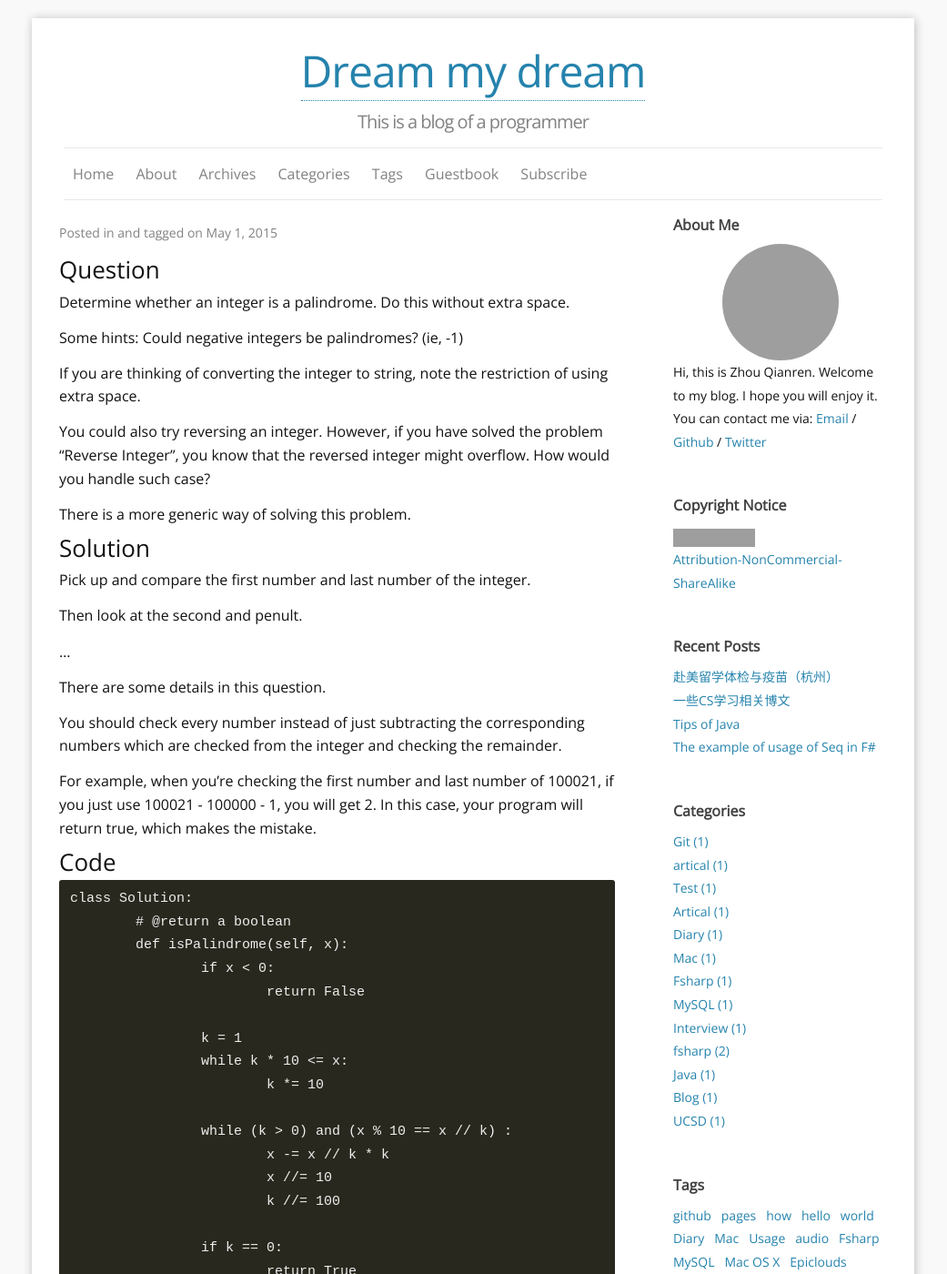
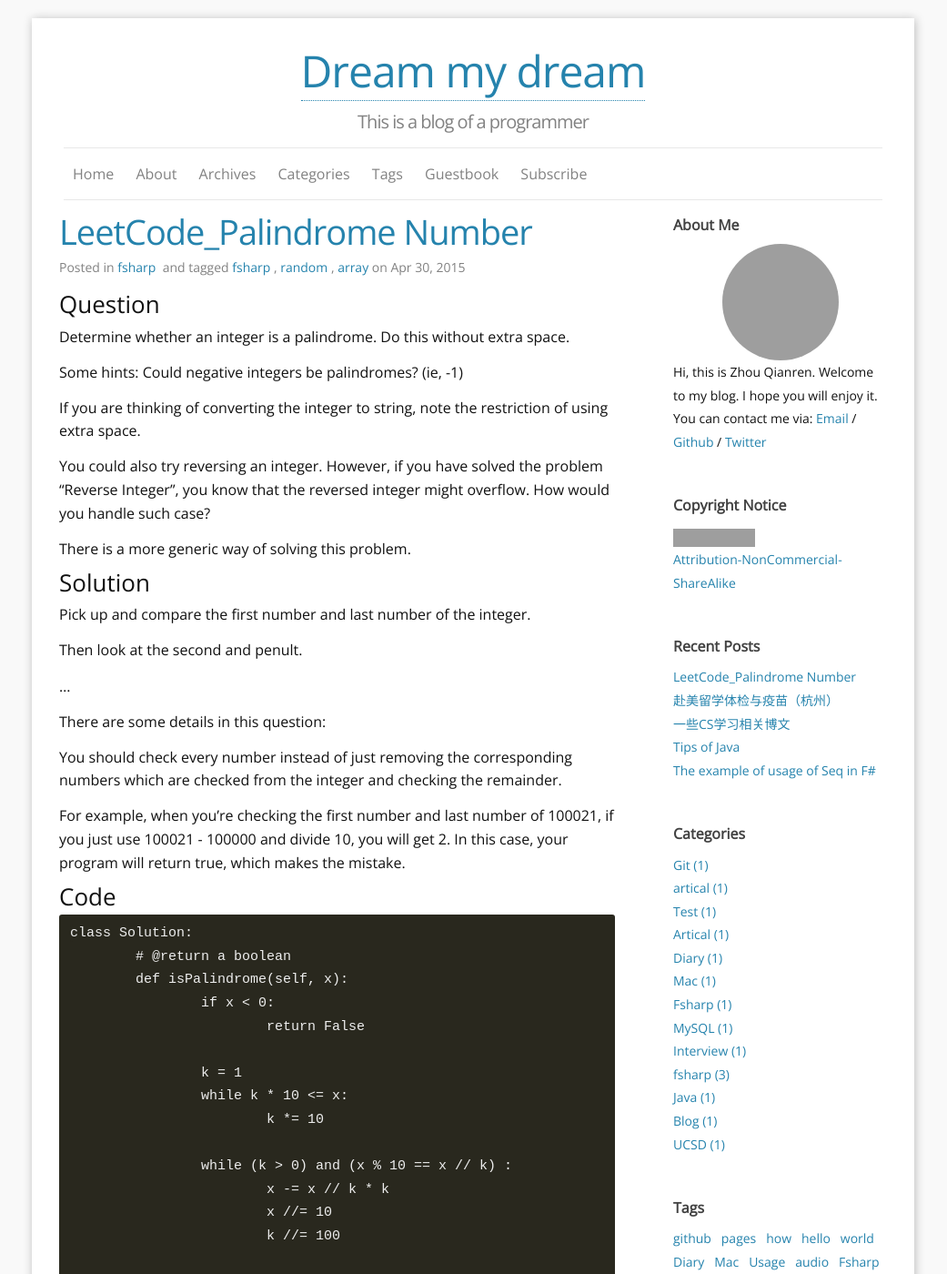
Before and after one commit to kradnangel/kradnangel.github.io, a Jekyll site: the page built from index.html, in a window 1280 px wide and 1400 px high. Shown: the whole window at 91% size, without its empty margins (120-1161 px from the left). Built offline with Jekyll 4.4.1, drawn with Linux system fonts in a browser that asks for light colours; the list of posts is cut into pages by our own code; grey boxes are pictures that could not be loaded.

Commit message:
update page

```diff
--- a/_posts/2015-04-30-[Solution][LeetCode][Palindrome Number].md
+++ b/_posts/2015-04-30-[Solution][LeetCode][Palindrome Number].md
@@ -1,6 +1,6 @@
 ---
 layout: post
-title: [Solution][LeetCode][Palindrome Number]
+title: LeetCode_Palindrome Number
 categories: [fsharp]
 tags: [fsharp, random, array]
 fullview: true
@@ -25,11 +25,11 @@
 
 ...
 
-There are some details in this question.
+There are some details in this question:
 
-You should check every number instead of just subtracting the corresponding numbers which are checked from the integer and checking the remainder.
+You should check every number instead of just removing the corresponding numbers which are checked from the integer and checking the remainder.
 
-For example, when you're checking the first number and last number of 100021, if you just use 100021 - 100000 - 1, you will get 2. In this case, your program will return true, which makes the mistake.
+For example, when you're checking the first number and last number of 100021, if you just use 100021 - 100000 and divide 10, you will get 2. In this case, your program will return true, which makes the mistake.
 
 
 ###Code
```
